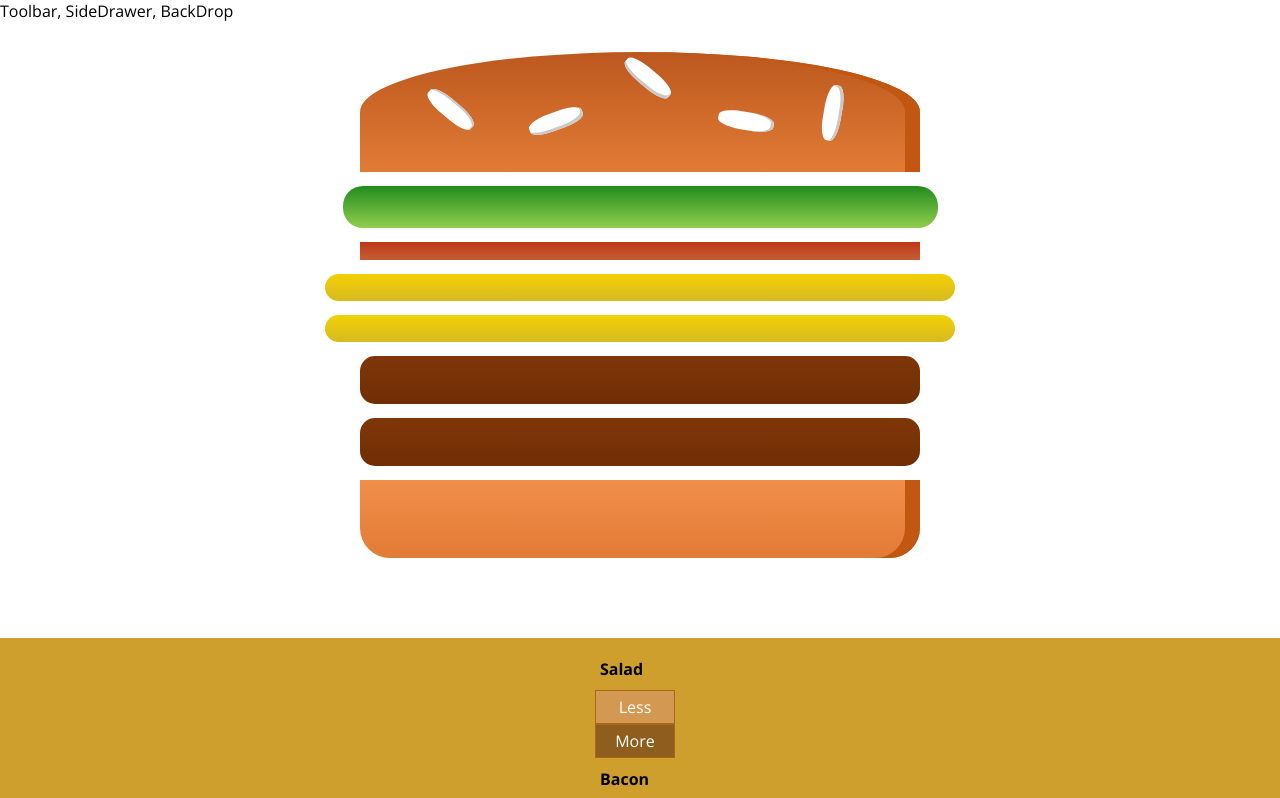
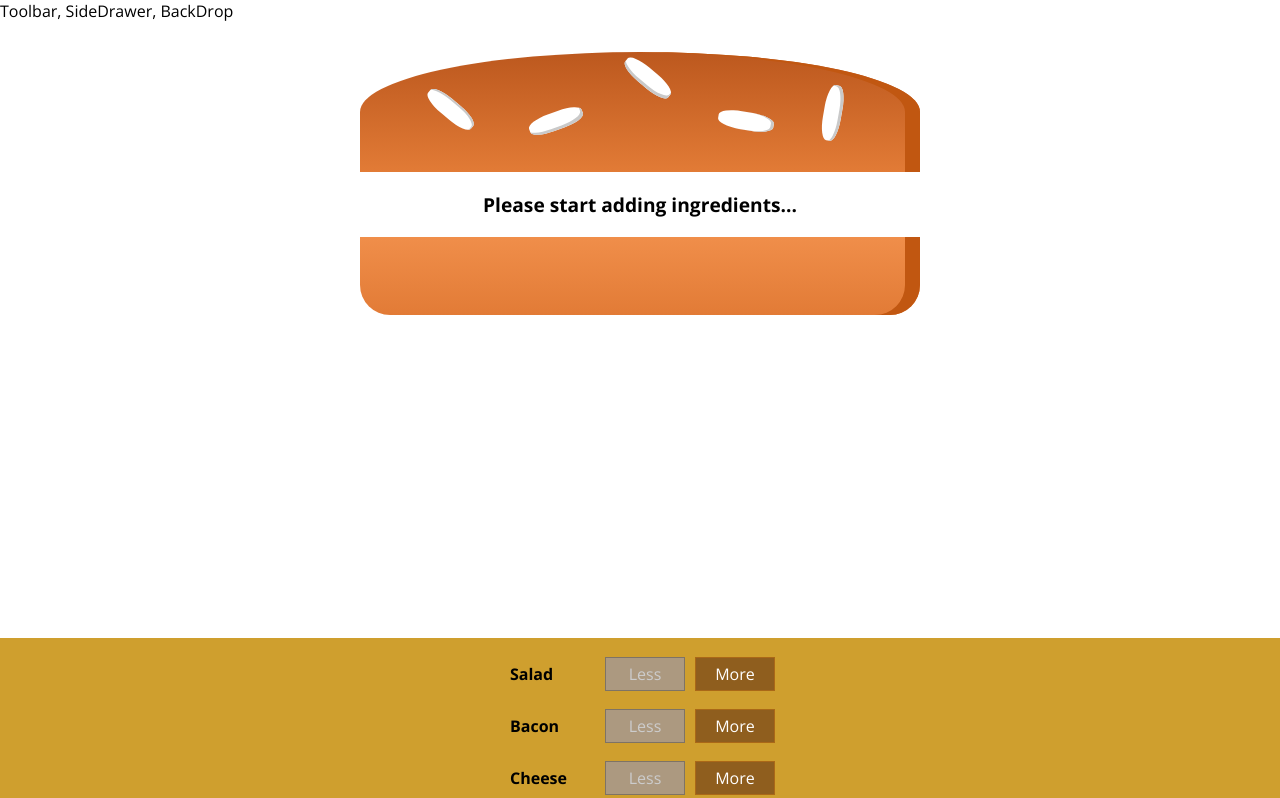
Before and after one commit to GilbDavis/React-Burger-Builder, a React (Create React App) app: page / in a window 1280 px wide. Shown: the top 798 px of the page. Built offline with nearby package versions, Linux system fonts and the light colour scheme.

Commit message:
Add and Remove ingredients added! Disabled Less added!

```diff
--- a/src/components/BuildControls/BuildControl/BuildControl.js
+++ b/src/components/BuildControls/BuildControl/BuildControl.js
@@ -5,8 +5,18 @@
 const buildControl = (props) => (
   <div className={classes.BuildControl}>
     <div className={classes.Label}>{props.label}</div>
-    <button className={classes.Less}>Less</button>
-    <button className={classes.More}>More</button>
+    <button
+      className={classes.Less}
+      onClick={props.removed}
+      disabled={props.disabled}>
+      Less
+    </button>
+
+    <button
+      className={classes.More}
+      onClick={props.added}>
+      More
+    </button>
   </div>
 );
 
--- a/src/components/BuildControls/BuildControl/BuildControl.module.css
+++ b/src/components/BuildControls/BuildControl/BuildControl.module.css
@@ -1,5 +1,5 @@
-.BuildCotnrol {
-  dispaly: flex;
+.BuildControl {
+  display: flex;
   justify-content: space-between;
   align-items: center;
   margin: 5px 0;
@@ -50,3 +50,9 @@
   background-color: #DAA972;
   color: white;
 }
+
+.BuildControl .More:hover,
+.BuildControl .More:active {
+  background-color: #99703F;
+  color: white;
+}
--- a/src/components/BuildControls/BuildControls.js
+++ b/src/components/BuildControls/BuildControls.js
@@ -13,7 +13,13 @@
 const buildControls = (props) => (
   <div className={classes.BuildControls}>
     {controls.map(ctrl => {
-      return <BuildControl key={ctrl.label} label={ctrl.label} />;
+      return <BuildControl
+        key={ctrl.label}
+        label={ctrl.label}
+        added={() => props.ingredientAdded(ctrl.type)}
+        removed={() => props.ingredientRemoved(ctrl.type)}
+        disabled={props.disabled[ctrl.type]}
+      />;
     })}
   </div>
 );
--- /dev/null
+++ b/src/config/config.js
@@ -0,0 +1,6 @@
+export const INGREDIENT_PRICES = {
+  salad: 0.5,
+  cheese: 0.4,
+  meat: 1.3,
+  bacon: 0.7
+};
--- a/src/containers/BurgerBuilder/BurgerBuilder.js
+++ b/src/containers/BurgerBuilder/BurgerBuilder.js
@@ -4,21 +4,65 @@
 import Burger from '../../components/Burger/Burger';
 import BuildControls from '../../components/BuildControls/BuildControls';
 
+import { INGREDIENT_PRICES } from '../../config/config';
 class BurgerBuilder extends Component {
   state = {
     ingredients: {
-      salad: 1,
-      bacon: 1,
-      cheese: 2,
-      meat: 2
+      salad: 0,
+      bacon: 0,
+      cheese: 0,
+      meat: 0
+    },
+    totalPrice: 4
+  }
+
+  addIngredientHandler = (type) => {
+    const oldCount = this.state.ingredients[type];
+    const updatedCount = oldCount + 1;
+    const updatedIngredients = {
+      ...this.state.ingredients
+    };
+    updatedIngredients[type] = updatedCount;
+    const priceAddition = INGREDIENT_PRICES[type];
+    const oldPrice = this.state.totalPrice;
+    const newPrice = oldPrice + priceAddition;
+    this.setState({ totalPrice: newPrice, ingredients: updatedIngredients });
+  }
+
+  removeIngredientHandler = (type) => {
+    const oldCount = this.state.ingredients[type];
+    if (oldCount <= 0) {
+      return;
     }
+    const updatedCount = oldCount - 1;
+    const updatedIngredients = {
+      ...this.state.ingredients
+    };
+    updatedIngredients[type] = updatedCount;
+    const priceDeduction = INGREDIENT_PRICES[type];
+    const oldPrice = this.state.totalPrice;
+    const newPrice = oldPrice - priceDeduction;
+    this.setState({ totalPrice: newPrice, ingredients: updatedIngredients });
   }
 
   render() {
+    const disabledInfo = {
+      ...this.state.ingredients
+    };
+    // eslint-disable-next-line no-unused-vars
+    for (let key in disabledInfo) {
+      disabledInfo[key] = disabledInfo[key] <= 0;
+    }
+    // {salad: true, meat: fasle, ...}
+
     return (
       <Aux>
         <Burger ingredients={this.state.ingredients} />
-        <BuildControls />
+        <BuildControls
+          ingredientAdded={this.addIngredientHandler}
+          ingredientRemoved={this.removeIngredientHandler}
+          disabled={disabledInfo}
+        />
       </Aux>
     );
   }
```
